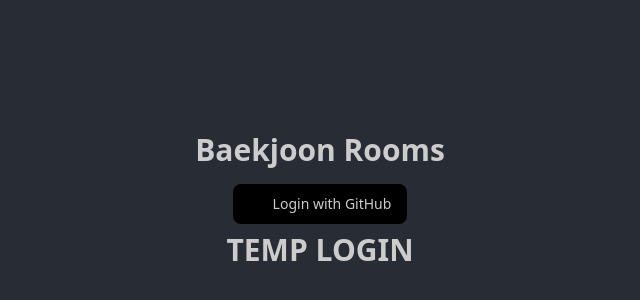
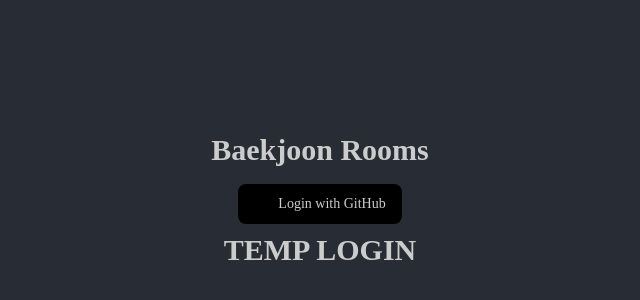
Before and after one commit to boostcampwm2023/baekjoonrooms, a React (Vite) app in the folder client/: page / in a window 1280 px wide. Shown: the part 204-504 px from the top of the page, without its empty margins (320-960 px from the left). Built offline with nearby package versions, Linux system fonts and the light colour scheme; no server answers; some icons are missing.

Commit message:
feat/font

```diff
--- a/client/tailwind.config.js
+++ b/client/tailwind.config.js
@@ -2,6 +2,9 @@
 export default {
   content: ['./index.html', './src/**/*.{js,ts,jsx,tsx}'],
   theme: {
+    fontFamily: {
+      sans: ['Pretendard'],
+    },
     colors: {
       aod_fg: '#252931',
       aod_bg: '#282C34',
```
Also changed, not shown: client/public/font/Pretendard-Bold.otf (added), client/public/font/Pretendard-Regular.otf (added).
